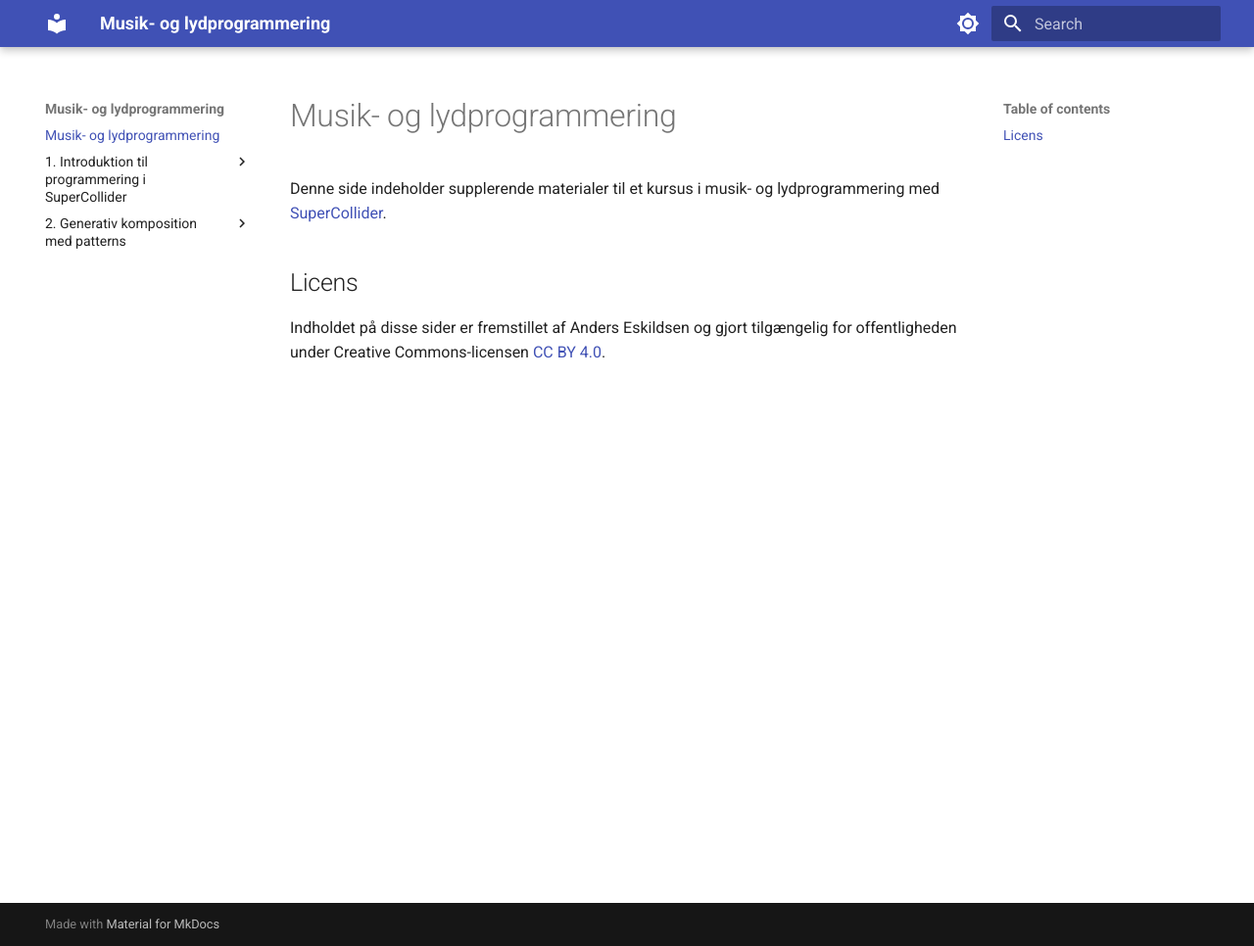
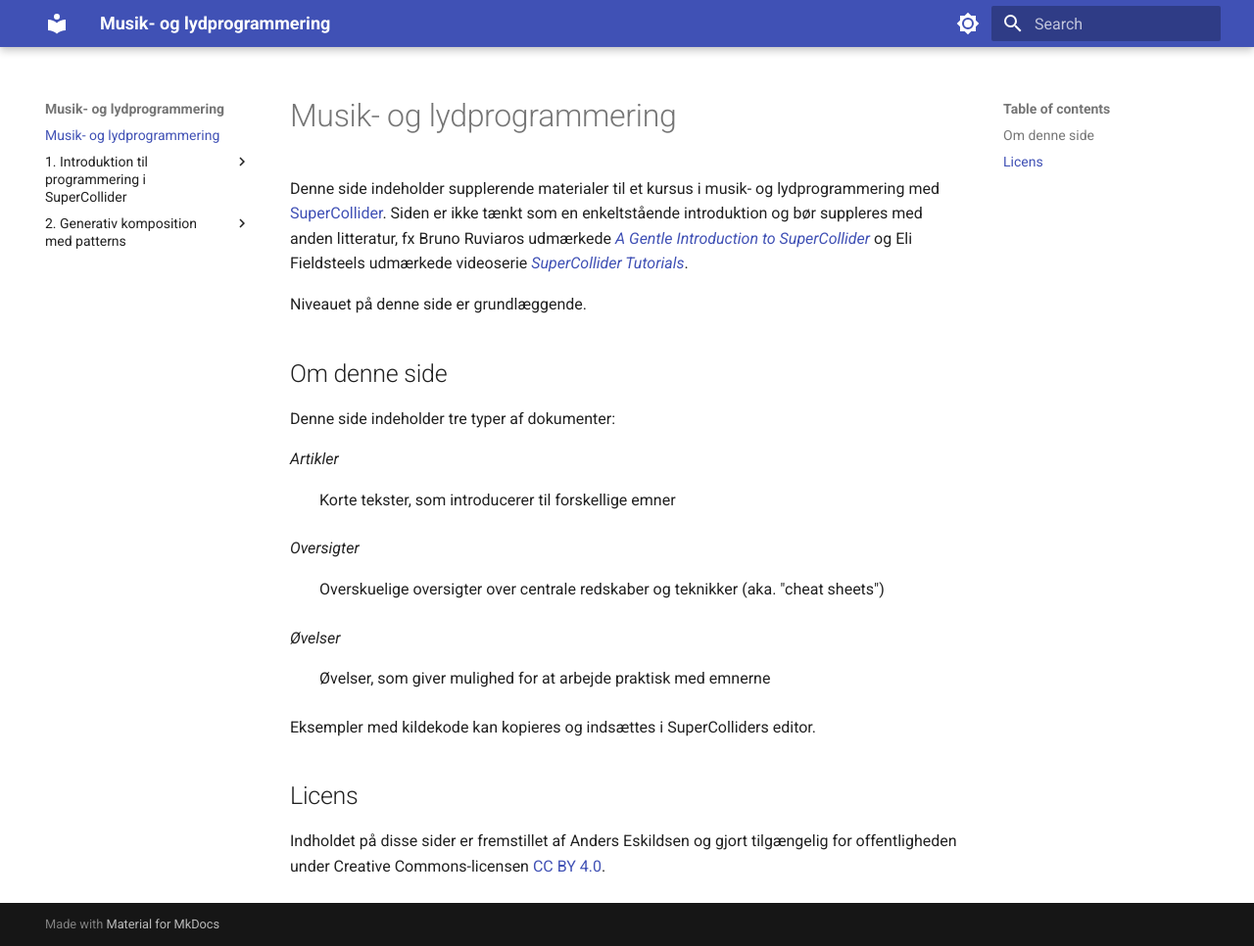
Before and after one commit to sparkletop/sparkletop.github.io, an MkDocs documentation site: the page built from docs/index.md, in a window 1280 px wide and 966 px high. Shown: the whole window at 98% size. Built offline with MkDocs 1.6.1 and Material for MkDocs 9.7.7, drawn with Linux system fonts in a browser that asks for light colours.

Commit message:
add meta-info to index page

```diff
--- a/docs/index.md
+++ b/docs/index.md
@@ -1,6 +1,26 @@
 # Musik- og lydprogrammering
 
-Denne side indeholder supplerende materialer til et kursus i musik- og lydprogrammering med [SuperCollider](https://supercollider.github.io).
+Denne side indeholder supplerende materialer til et kursus i musik- og lydprogrammering med [SuperCollider](https://supercollider.github.io). Siden er ikke tænkt som en enkeltstående introduktion og bør suppleres med anden litteratur, fx Bruno Ruviaros udmærkede *[A Gentle Introduction to SuperCollider](https://ccrma.stanford.edu/~ruviaro/texts/A_Gentle_Introduction_To_SuperCollider.pdf)* og Eli Fieldsteels udmærkede videoserie *[SuperCollider Tutorials](https://www.youtube.com/playlist?list=PLPYzvS8A_rTaNDweXe6PX4CXSGq4iEWYC)*.
+
+Niveauet på denne side er grundlæggende.
+
+## Om denne side
+
+Denne side indeholder tre typer af dokumenter:
+
+*Artikler*
+
+:   Korte tekster, som introducerer til forskellige emner
+
+*Oversigter*
+
+:   Overskuelige oversigter over centrale redskaber og teknikker (aka. "cheat sheets")
+
+*Øvelser*
+
+:   Øvelser, som giver mulighed for at arbejde praktisk med emnerne
+
+Eksempler med kildekode kan kopieres og indsættes i SuperColliders editor.
 
 ## Licens
 
```
